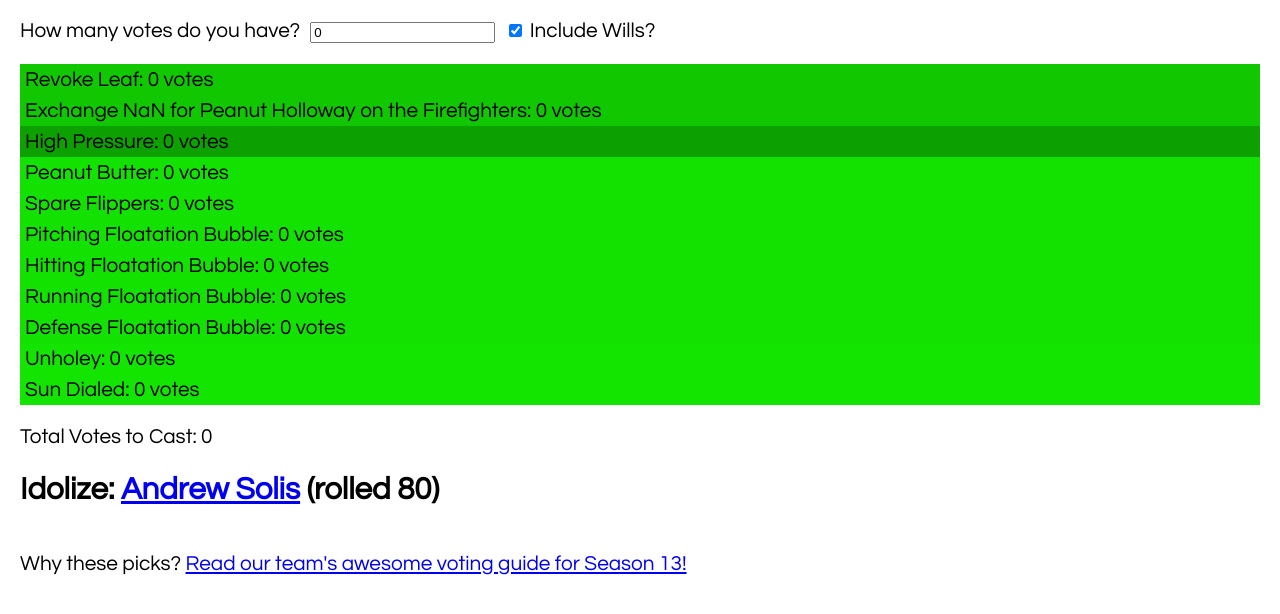
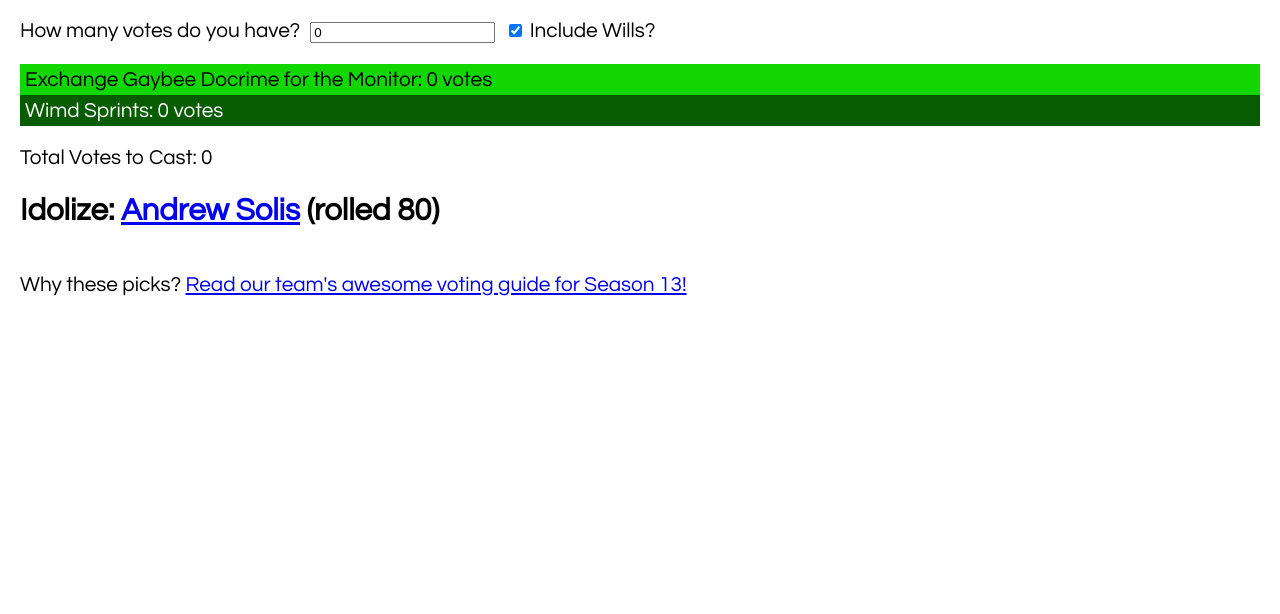
Before and after one commit to rgallo/voting-calc, a React (Create React App) app: page / in a window 1280 px wide. Shown: the top 614 px of the page. Built offline with nearby package versions, Linux system fonts and the light colour scheme.

Commit message:
Use target blank for idol link

```diff
--- a/public/config.json
+++ b/public/config.json
@@ -3,68 +3,14 @@
   "guideurl": "https://docs.google.com/document/d/1C_ON8Is9Rxh2Gq3yqHKYzlBN2hWHJRSQl1PYTOAKdg0/edit?usp=sharing",
   "votetypes": [
     {
-      "label": "Revoke Leaf",
-      "value": 0.20,
+      "label": "Exchange Gaybee Docrime for the Monitor",
+      "value": 0.1,
       "includeInTotal": true,
       "type": "will"
     },
     {
-      "label": "Exchange NaN for Peanut Holloway on the Firefighters",
-      "value": 0.20,
-      "includeInTotal": true,
-      "type": "will"
-    },
-    {
-      "label": "High Pressure",
-      "value": 0.45,
-      "includeInTotal": true,
-      "type": "blessing"
-    },
-    {
-      "label": "Peanut Butter",
-      "value": 0.03,
-      "includeInTotal": true,
-      "type": "blessing"
-    },
-    {
-      "label": "Spare Flippers",
-      "value": 0.02,
-      "includeInTotal": true,
-      "type": "blessing"
-    },
-    {
-      "label": "Pitching Floatation Bubble",
-      "value": 0.02,
-      "includeInTotal": true,
-      "type": "blessing"
-    },
-    {
-      "label": "Hitting Floatation Bubble",
-      "value": 0.02,
-      "includeInTotal": true,
-      "type": "blessing"
-    },
-    {
-      "label": "Running Floatation Bubble",
-      "value": 0.02,
-      "includeInTotal": true,
-      "type": "blessing"
-    },
-    {
-      "label": "Defense Floatation Bubble",
-      "value": 0.02,
-      "includeInTotal": true,
-      "type": "blessing"
-    },
-    {
-      "label": "Unholey",
-      "value": 0.01,
-      "includeInTotal": true,
-      "type": "blessing"
-    },
-    {
-      "label": "Sun Dialed",
-      "value": 0.01,
+      "label": "Wimd Sprints",
+      "value": 0.90,
       "includeInTotal": true,
       "type": "blessing"
     }
--- a/src/App.js
+++ b/src/App.js
@@ -105,7 +105,7 @@ const App = () => {
       <br />
       <div>Total Votes to Cast: {votesToCast}</div>
       {(!!idols.length && <h2>
-        Idolize: <a href={`https://www.blaseball.com/player/${chosenIdol.id}`}>{chosenIdol.name}</a> (rolled {idolRandom})
+        Idolize: <a target="_blank" rel="noopener noreferrer" href={`https://www.blaseball.com/player/${chosenIdol.id}`}>{chosenIdol.name}</a> (rolled {idolRandom})
         </h2>)}
     <br />
     <div>Why these picks? <a target="_blank" rel="noopener noreferrer" href={guideurl}>{`Read ${guideowner}'s awesome voting guide for Season ${seasonNumber}!`}</a></div>
```
